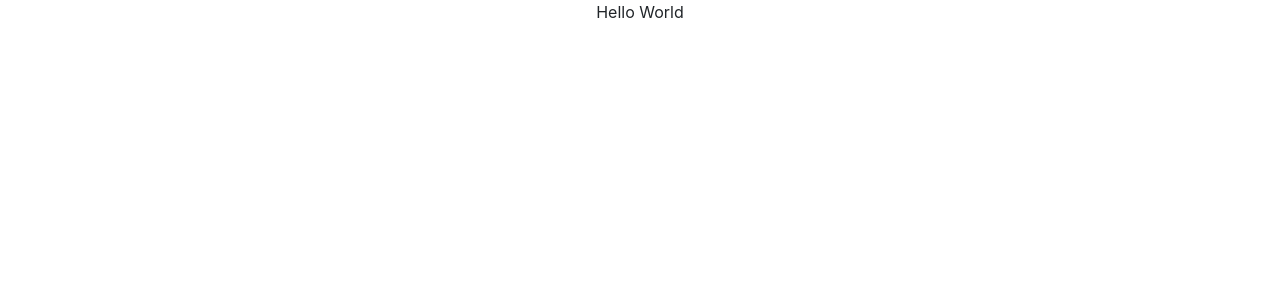
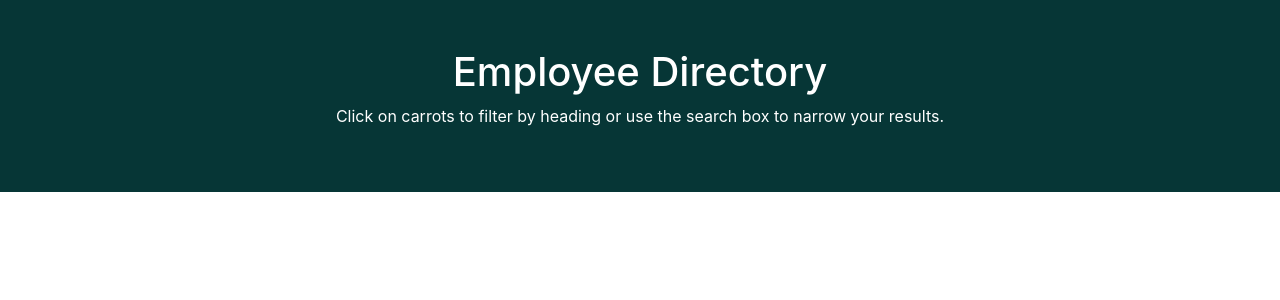
Before and after one commit to caymanh/employee-directory, a React (Create React App) app: page / in a window 1280 px wide. Shown: the top 300 px of the page. Built offline with nearby package versions, Linux system fonts and the light colour scheme.

Commit message:
added header component

```diff
--- a/src/App.js
+++ b/src/App.js
@@ -1,9 +1,10 @@
-import './App.css';
+import "./App.css";
+import Header from "./Components/Header/Header";
 
 function App() {
   return (
     <div className="App">
-      Hello World
+      <Header />
     </div>
   );
 }
--- a/src/Components/Header/Header.css
+++ b/src/Components/Header/Header.css
@@ -0,0 +1,3 @@
+.header {
+  background-color: rgb(6, 54, 54);
+}
--- a/src/Components/Header/Header.js
+++ b/src/Components/Header/Header.js
@@ -1,2 +1,16 @@
 import React from "react";
 import "./Header.css";
+
+function Header() {
+  return (
+    <div className="header py-5">
+      <h1 className="text-white fs-1">Employee Directory</h1>
+      <p className="text-white">
+        Click on carrots to filter by heading or use the search box to narrow
+        your results.
+      </p>
+    </div>
+  );
+}
+
+export default Header;
```
